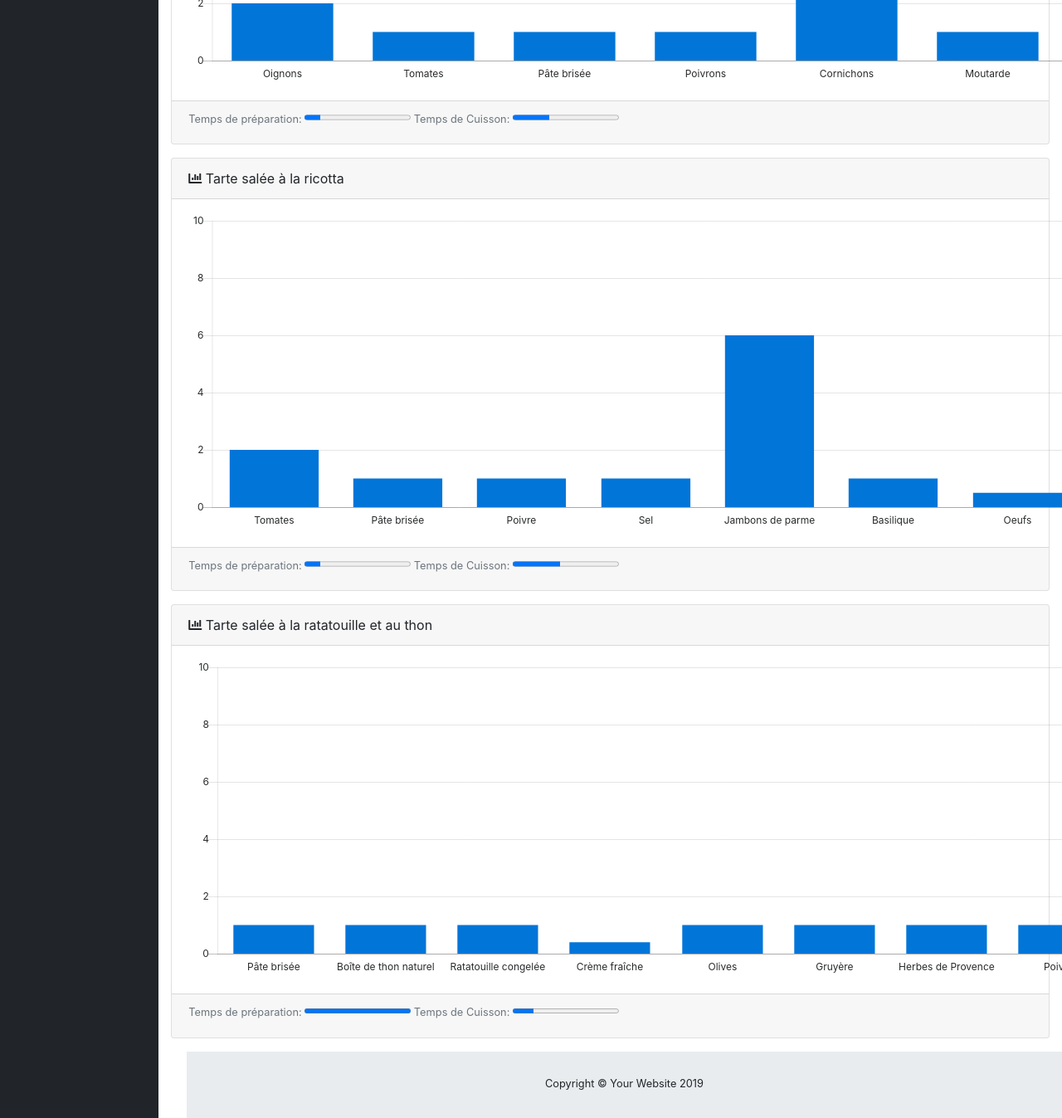
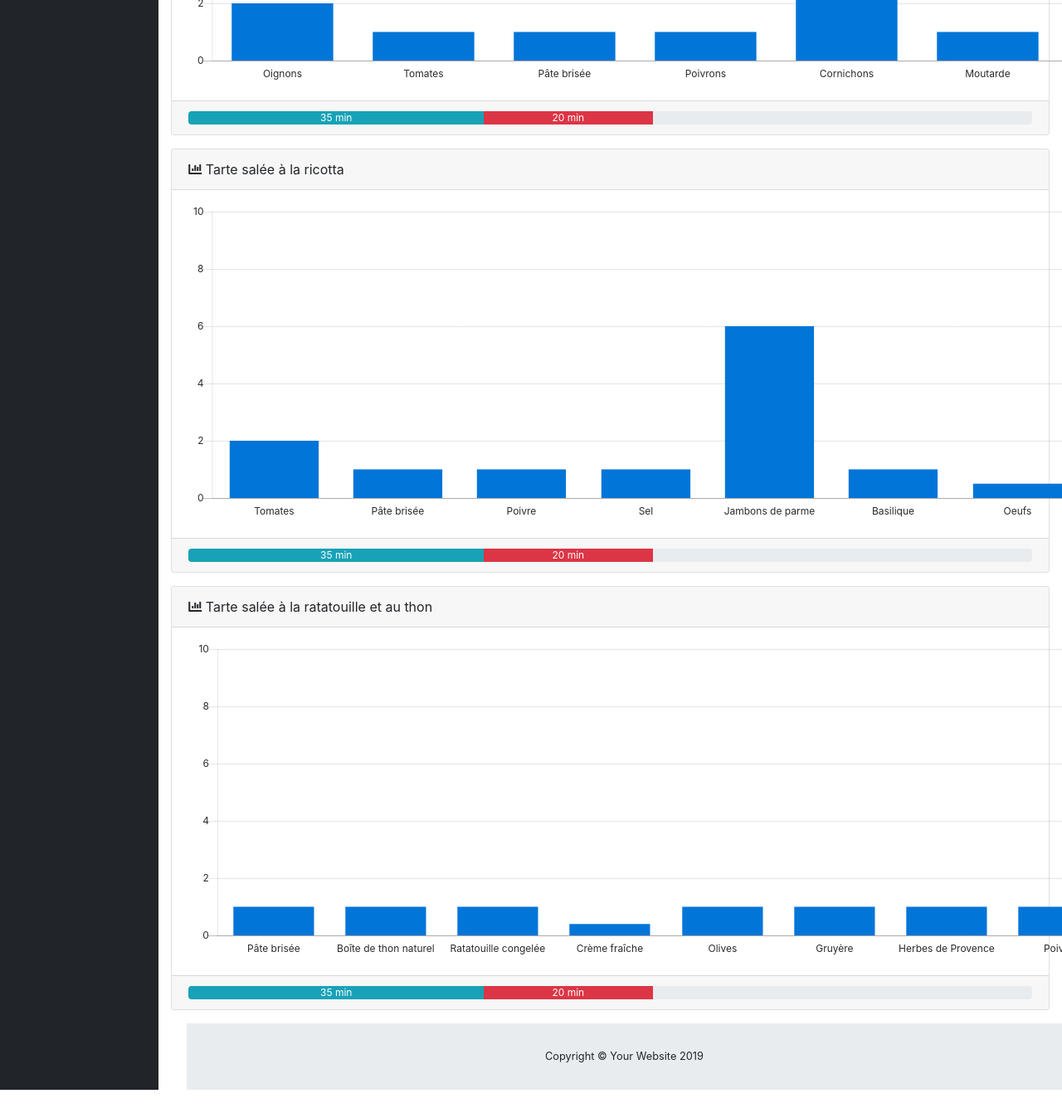
Before and after one commit to Aemiyh/POM_recipe, a website with bundled scripts: page dashboard/index.html in a window 1280 px wide. Shown: the part 420-1767 px from the top of the page at 83% size. After the commit the page ends 1733 px from the top, so only its background shows below. Built offline with nearby package versions, Linux system fonts and the light colour scheme.

Commit message:
Affichage progress bar et amélioration

```diff
--- a/dashboard/index.html
+++ b/dashboard/index.html
@@ -61,9 +61,9 @@
                     <option value="macarons">Macarons</option>
                 </select>
                 <br>
-               <div class="">
+                <div class="">
 
-               </div>
+                </div>
 
 
 
@@ -82,42 +82,54 @@
                         </div>
                         <!-- <div class="card-footer small text-muted">Updated yesterday at 11:59 PM</div> -->
                         <div class="card-footer small text-muted">
-                                <label for="file" padding-right: 10px; font-size: 1rem;>Temps de préparation:</label>
-                                <progress id="file" max="100" value="15"> 15% </progress>
-                                <label for="file" padding-right: 10px; font-size: 1rem;>Temps de Cuisson:</label>
-                                <progress id="file" max="100" value="35"> 35% </progress>
+                            <div class="progress">
+                                <div class="progress-bar bg-info" role="progressbar" style="width: 35%"  title="Temps de préparation" aria-valuenow="35" aria-valuemin="0" aria-valuemax="100" data-toggle="tooltip" data-placement="top">
+                                    <span class="progress-type">35 min</span> <!-- Text  -->
+                                </div>
+                                <div class="progress-bar bg-danger" role="progressbar" style="width: 20%" title="Temps de cuisson" aria-valuenow="20" aria-valuemin="0" aria-valuemax="100" data-toggle="tooltip" data-placement="top">
+                                    <span class="progress-type">20 min</span> <!-- Text  -->
+                                </div>
+                            </div>
                         </div>
                     </div>
                     <!-- Area Chart Example - Tarte 2-->
                     <div class="card mb-3">
                         <div class="card-header">
                             <i class="fas fa-chart-bar"></i>
-                             Tarte salée à la ricotta</div>
+                            Tarte salée à la ricotta</div>
                         <div class="card-body">
                             <canvas id="myBarChart2" width="100%" height="30"></canvas>
                         </div>
                         <!-- <div class="card-footer small text-muted">Updated yesterday at 11:59 PM</div> -->
                         <div class="card-footer small text-muted">
-                                <label for="file" padding-right: 10px; font-size: 1rem;>Temps de préparation:</label>
-                                <progress id="file" max="100" value="15"> 15% </progress>
-                                <label for="file" padding-right: 10px; font-size: 1rem;>Temps de Cuisson:</label>
-                                <progress id="file" max="100" value="45"> 45% </progress>
+                            <div class="progress">
+                                <div class="progress-bar bg-info" role="progressbar" style="width: 35%"  title="Temps de préparation" aria-valuenow="35" aria-valuemin="0" aria-valuemax="100" data-toggle="tooltip" data-placement="top">
+                                    <span class="progress-type">35 min</span> <!-- Text  -->
+                                </div>
+                                <div class="progress-bar bg-danger" role="progressbar" style="width: 20%" title="Temps de cuisson" aria-valuenow="20" aria-valuemin="0" aria-valuemax="100" data-toggle="tooltip" data-placement="top">
+                                    <span class="progress-type">20 min</span> <!-- Text  -->
+                                </div>
                             </div>
+                        </div>
                     </div>
-                                        <!-- Area Chart Example - Tarte 3-->
+                    <!-- Area Chart Example - Tarte 3-->
                     <div class="card mb-3">
                         <div class="card-header">
                             <i class="fas fa-chart-bar"></i>
-                             Tarte salée à la ratatouille et au thon</div>
+                            Tarte salée à la ratatouille et au thon</div>
                         <div class="card-body">
                             <canvas id="myBarChart3" width="100%" height="30"></canvas>
                         </div>
                         <!-- <div class="card-footer small text-muted">Updated yesterday at 11:59 PM</div> -->
                         <div class="card-footer small text-muted">
-                            <label for="file" padding-right: 10px; font-size: 1rem;>Temps de préparation:</label>
-                            <progress id="file" max="100" value="100"> 100% </progress>
-                            <label for="file" padding-right: 10px; font-size: 1rem;>Temps de Cuisson:</label>
-                            <progress id="file" max="100" value="20"> 20% </progress>
+                            <div class="progress">
+                                <div class="progress-bar bg-info" role="progressbar" style="width: 35%"  title="Temps de préparation" aria-valuenow="35" aria-valuemin="0" aria-valuemax="100" data-toggle="tooltip" data-placement="top">
+                                    <span class="progress-type">35 min</span> <!-- Text  -->
+                                </div>
+                                <div class="progress-bar bg-danger" role="progressbar" style="width: 20%" title="Temps de cuisson" aria-valuenow="20" aria-valuemin="0" aria-valuemax="100" data-toggle="tooltip" data-placement="top">
+                                    <span class="progress-type">20 min</span> <!-- Text  -->
+                                </div>
+                            </div>
                         </div>
                     </div>
                 </div>
--- a/dashboard/js/demo/chart-bar-demo.js
+++ b/dashboard/js/demo/chart-bar-demo.js
@@ -1,6 +1,10 @@
 // Set new default font family and font color to mimic Bootstrap's default styling
 Chart.defaults.global.defaultFontFamily = '-apple-system,system-ui,BlinkMacSystemFont,"Segoe UI",Roboto,"Helvetica Neue",Arial,sans-serif';
 Chart.defaults.global.defaultFontColor = '#292b2c';
+
+$(function () {
+    $('[data-toggle="tooltip"]').tooltip();
+});
 
 // Bar Chart 1
 var ctx = document.getElementById("myBarChart");
```
